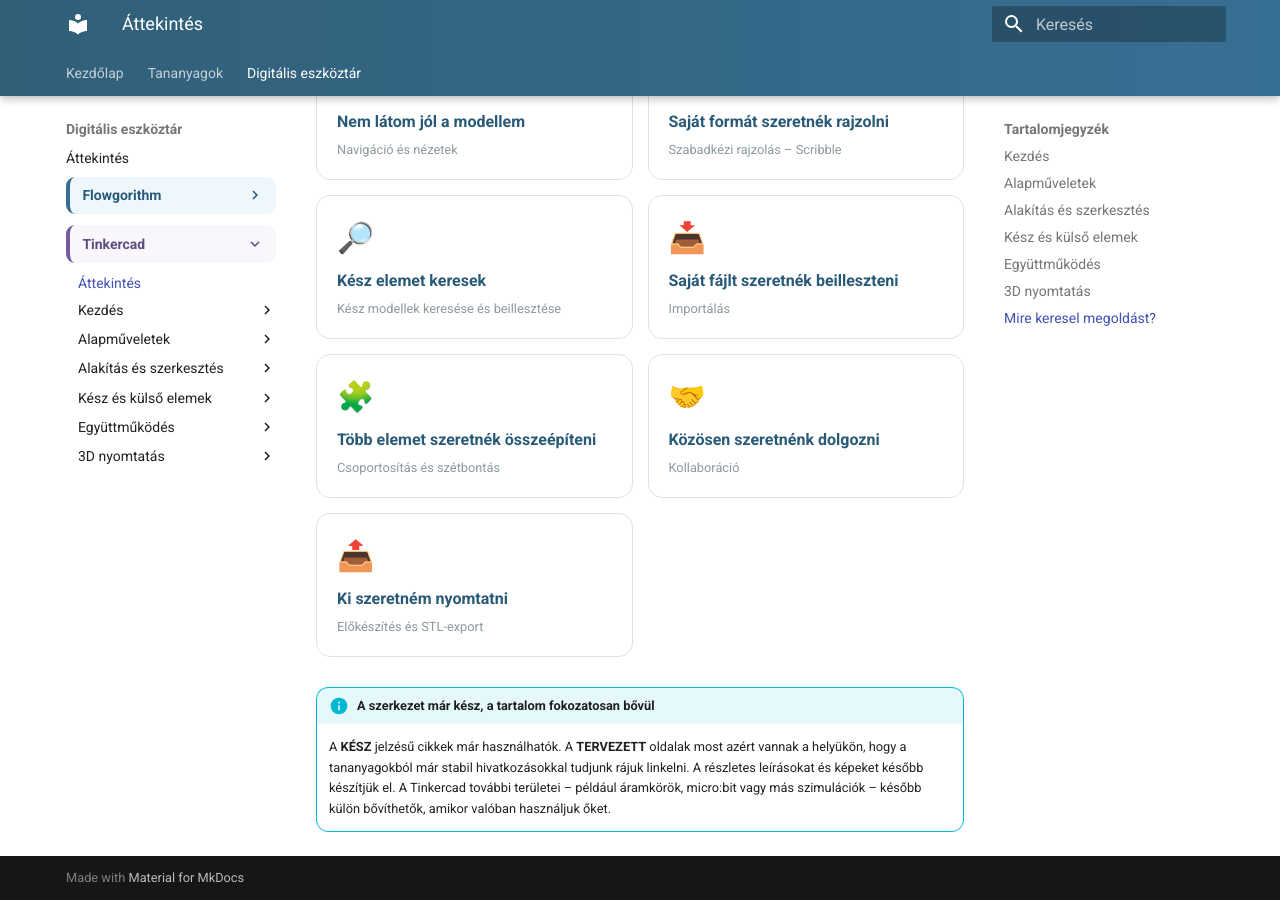
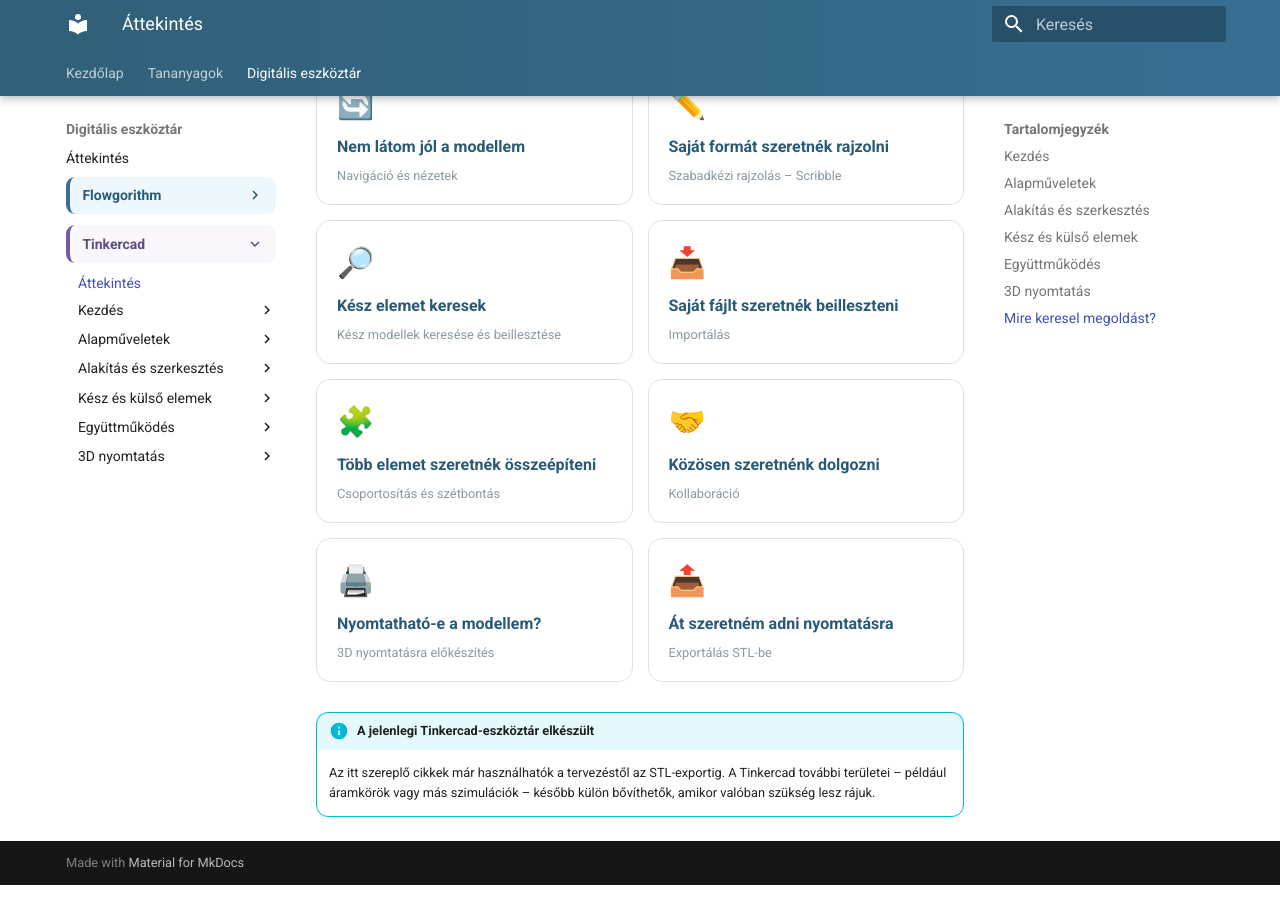
Before and after one commit to bsuszter/digitalis-eszkoztar, an MkDocs documentation site: the page built from docs/eszkoztar/tinkercad/index.md, in a window 1280 px wide and 900 px high, scrolled down 4875 px. Built offline with MkDocs 1.6.1 and Material for MkDocs 9.7.7, drawn with Linux system fonts in a browser that asks for light colours; some of the changed text lies outside the part shown.

Commit message:
Mark Tinkercad print lessons complete

```diff
--- a/docs/eszkoztar/tinkercad/index.md
+++ b/docs/eszkoztar/tinkercad/index.md
@@ -154,18 +154,18 @@
 <div class="tool-grid">
   <a class="tool-card" href="nyomtatas-elokeszites/">
     <span class="tool-icon">🖨️</span>
-    <span class="tool-tag">TERVEZETT</span>
+    <span class="tool-tag">KÉSZ</span>
     <strong>3D nyomtatásra előkészítés</strong>
-    <span>Falvastagság, illeszkedés, stabilitás és nyomtathatóság ellenőrzése.</span>
-    <span class="tool-link">Vázlat megnyitása →</span>
+    <span>Méret, vastagság, stabilitás, illeszkedés és nyomtathatóság ellenőrzése exportálás előtt.</span>
+    <span class="tool-link">Megnézem →</span>
   </a>
 
   <a class="tool-card" href="exportalas-stl/">
     <span class="tool-icon">📤</span>
-    <span class="tool-tag">TERVEZETT</span>
+    <span class="tool-tag">KÉSZ</span>
     <strong>Exportálás STL-be</strong>
-    <span>A kész modell kimentése 3D nyomtatáshoz.</span>
-    <span class="tool-link">Vázlat megnyitása →</span>
+    <span>A kész modell kimentése és átadása a 3D nyomtatás következő lépéséhez.</span>
+    <span class="tool-link">Megnézem →</span>
   </a>
 </div>
 
@@ -222,12 +222,17 @@
     <strong>Közösen szeretnénk dolgozni</strong>
     <small>Kollaboráció</small>
   </a>
+  <a class="need-card" href="nyomtatas-elokeszites/">
+    <span>🖨️</span>
+    <strong>Nyomtatható-e a modellem?</strong>
+    <small>3D nyomtatásra előkészítés</small>
+  </a>
   <a class="need-card" href="exportalas-stl/">
     <span>📤</span>
-    <strong>Ki szeretném nyomtatni</strong>
-    <small>Előkészítés és STL-export</small>
+    <strong>Át szeretném adni nyomtatásra</strong>
+    <small>Exportálás STL-be</small>
   </a>
 </div>
 
-!!! info "A szerkezet már kész, a tartalom fokozatosan bővül"
-    A **KÉSZ** jelzésű cikkek már használhatók. A **TERVEZETT** oldalak most azért vannak a helyükön, hogy a tananyagokból már stabil hivatkozásokkal tudjunk rájuk linkelni. A részletes leírásokat és képeket később készítjük el. A Tinkercad további területei – például áramkörök, micro:bit vagy más szimulációk – később külön bővíthetők, amikor valóban használjuk őket.
+!!! info "A jelenlegi Tinkercad-eszköztár elkészült"
+    Az itt szereplő cikkek már használhatók a tervezéstől az STL-exportig. A Tinkercad további területei – például áramkörök vagy más szimulációk – később külön bővíthetők, amikor valóban szükség lesz rájuk.
```
